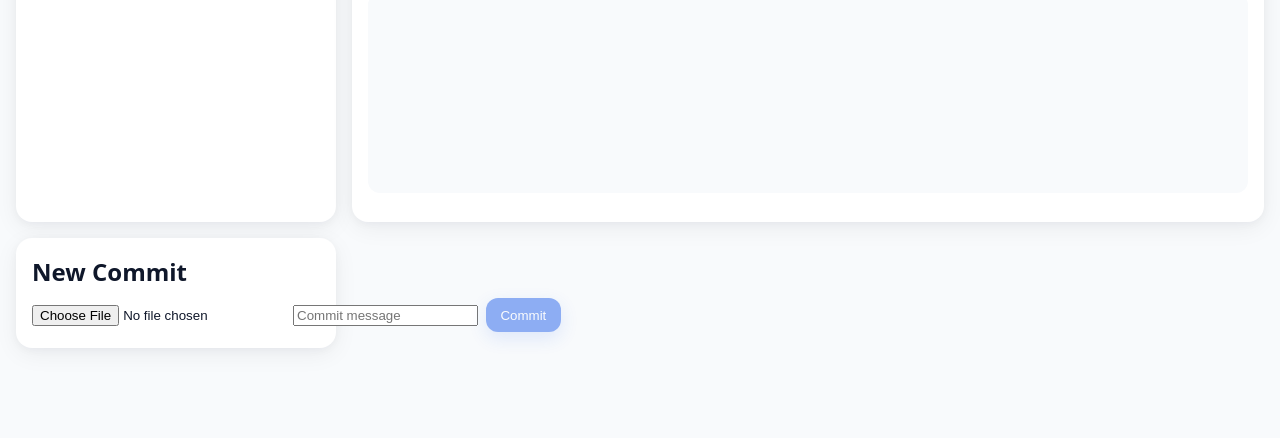
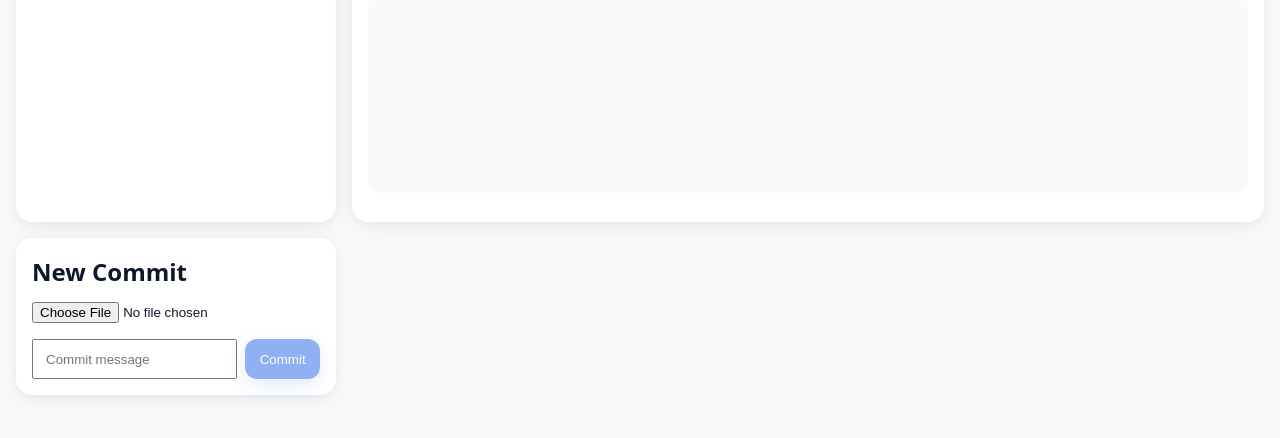
Before and after one commit to dragoljub-99/light-vs, a plain HTML site: page src/history.html in a window 1280 px wide. Shown: the part 176-614 px from the top of the page. Drawn offline with Linux system fonts and the light colour scheme.

Commit message:
UI(history), center commit form and tidy message+button layout

```diff
--- a/src/history.html
+++ b/src/history.html
@@ -27,13 +27,20 @@
     </section>
 
     <section class="history-uploader card">
-      <h2>New Commit</h2>
-      <div class="uploader-row">
-        <input id="fileInput" type="file" />
-        <input id="messageInput" type="text" placeholder="Commit message" />
-        <button id="commitBtn" class="btn">Commit</button>
-      </div>
-    </section>
+  <h2>New Commit</h2>
+
+  <div class="history-commit-inner">
+    <div class="uploader-row file-row">
+      <input id="fileInput" type="file" />
+    </div>
+
+    <div class="uploader-row msg-row">
+      <input id="messageInput" type="text" placeholder="Commit message" />
+      <button id="commitBtn" class="btn" disabled>Commit</button>
+    </div>
+  </div>
+</section>
+
   </main>
 
   <script src="./history.js" type="module"></script>
--- a/src/style.css
+++ b/src/style.css
@@ -194,3 +194,42 @@ a { color: inherit; }
   border-radius: 10px;
 }
 .btn.ghost:hover { background: #eef2ff; }
+
+.history-commit-inner {
+  max-width: 640px;
+  margin: 0.25rem auto 0;
+  display: flex;
+  flex-direction: column;
+  gap: 0.5rem;
+}
+
+.uploader-row.file-row input[type="file"] {
+  width: 100%;
+}
+
+.uploader-row.msg-row {
+  display: grid;
+  grid-template-columns: 1fr auto;
+  gap: 0.5rem;
+  align-items: center;
+}
+
+.uploader-row.msg-row input[type="text"] {
+  width: 100%;
+  height: 40px;
+  padding: 0 0.75rem;
+}
+
+.uploader-row.msg-row .btn {
+  height: 40px;
+  padding: 0 0.9rem;
+}
+
+@media (max-width: 640px) {
+  .uploader-row.msg-row {
+    grid-template-columns: 1fr;
+  }
+  .uploader-row.msg-row .btn {
+    width: 100%;
+  }
+}
```
